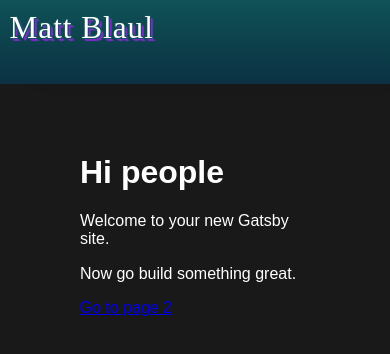
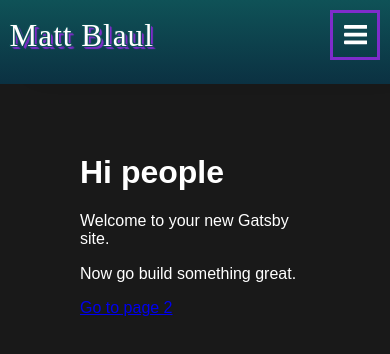
Before and after one commit to mblaul/portfolio-website, a Gatsby site: page / in a window 390 px wide. Built offline with nearby package versions, Linux system fonts and the light colour scheme; Gatsby itself is replaced by a stand-in of ours; a web font is replaced by a local one.

Commit message:
Fixing up some mobile styles

```diff
--- a/src/components/layout/Intro.js
+++ b/src/components/layout/Intro.js
@@ -29,6 +29,7 @@
     }
     @media (min-width: ${mediaQueryBreakpoints.med.px}) {
       flex-basis: 20vw;
+      min-width: 350px;
     }
   }
 `;
@@ -73,13 +74,14 @@
   };
 
   render() {
-    const [ { introExpanded, mobileNavExpanded, screenSize }, dispatch ] = this.context;
+    const [ { introExpanded, isMobile, mobileNavExpanded, screenSize }, dispatch ] = this.context;
 
     return (
       <IntroStyles className={introExpanded ? '' : 'shrink'}>
         <IntroContainerStyles>
           <ShortInfo
             introExpanded={introExpanded}
+            isMobile={isMobile}
             dispatch={dispatch}
             mobileNavExpanded={mobileNavExpanded}
             screenSize={screenSize}
--- a/src/components/layout/Main.js
+++ b/src/components/layout/Main.js
@@ -15,13 +15,14 @@
 
   @media (max-width: ${mediaQueryBreakpoints.med.px}) {
     padding-top: 10vh;
+    height: 90vh;
   }
 `;
 class Main extends Component {
   static contextType = StateContext;
 
   render() {
-    const [ { introExpanded }, dispatch ] = this.context;
+    const [ { introExpanded } ] = this.context;
 
     const { children } = this.props;
 
--- a/src/components/utils/MediaQuery.js
+++ b/src/components/utils/MediaQuery.js
@@ -6,10 +6,6 @@
 import { mediaQueryBreakpoints } from '../config/constants';
 
 class MediaQuery extends Component {
-  state = {
-    screenSize: null,
-  };
-
   static contextType = StateContext;
 
   componentDidMount() {
@@ -20,9 +16,11 @@
   }
 
   adjustAppSize = () => {
-    const [ { isMobile, screenSize }, dispatch ] = this.context;
+    const [ { screenSize }, dispatch ] = this.context;
 
     const currentScreenSize = getScreenSize();
+    const { xs, sm, med } = mediaQueryBreakpoints;
+    const isMobile = [ xs.name, sm.name, med.name ].includes(currentScreenSize);
 
     if (currentScreenSize !== screenSize) {
       dispatch({
```
